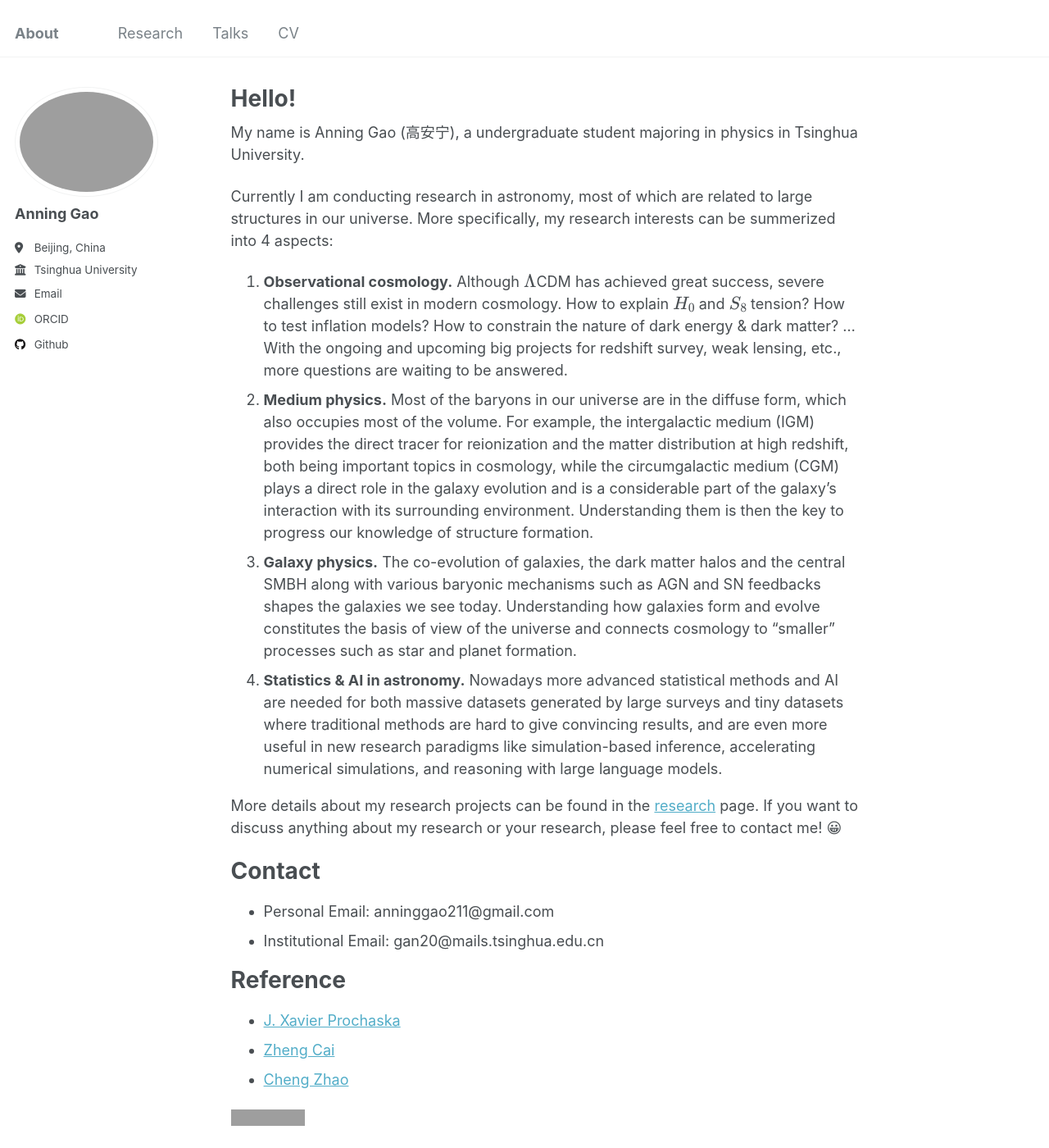
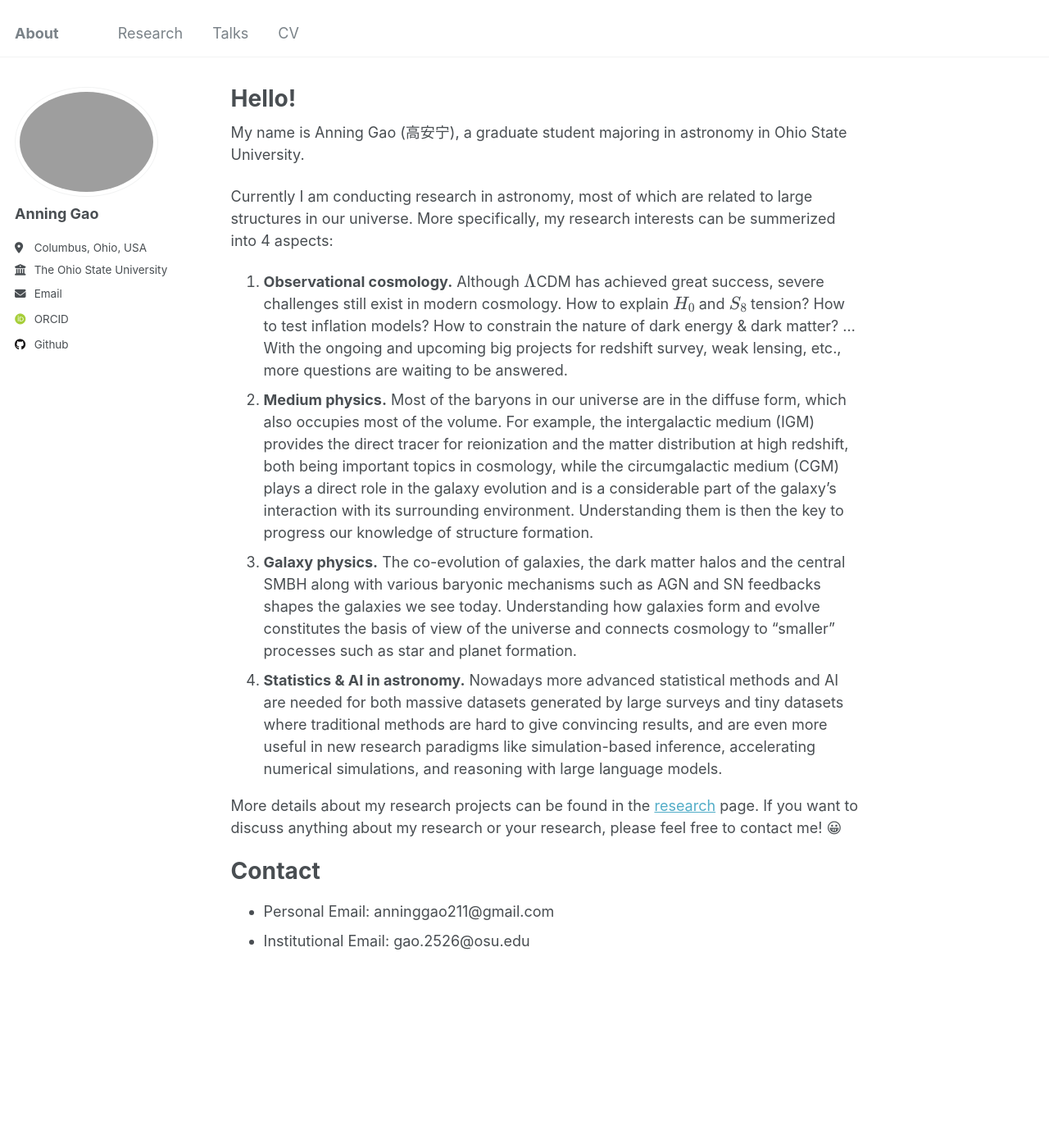
Before and after one commit to AnningGao/AnningGao.github.io, a Jekyll site: the page built from _pages/about.md, in a window 1280 px wide and 1400 px high. Shown: the whole window at 82% size. Built offline with Jekyll 4.4.1, drawn with Linux system fonts in a browser that asks for light colours; some web fonts are replaced; grey boxes are pictures that could not be loaded.

Commit message:
2025 Update

```diff
--- a/_config.yml
+++ b/_config.yml
@@ -25,10 +25,10 @@ author:
   name             : "Anning Gao"
   pronouns         : # example: "she/her"
   bio              : "   " # example: "Undergraduate majoring in physics"
-  location         : "Beijing, China"
-  employer         : "Tsinghua University"
+  location         : "Columbus, Ohio, USA"
+  employer         : "The Ohio State University"
   uri              : # URL
-  email            : "anninggao211@gmail.com"
+  email            : "gao.2526@osu.edu"
 
   # Academic websites
   arxiv            : # URL - Update with the correct link to your profile
--- a/_pages/about.md
+++ b/_pages/about.md
@@ -7,7 +7,7 @@ redirect_from:
   - /about.html
 ---
 
-My name is Anning Gao (高安宁), a undergraduate student majoring in physics in Tsinghua University.
+My name is Anning Gao (高安宁), a graduate student majoring in astronomy in Ohio State University.
 
 Currently I am conducting research in astronomy, most of which are related to large structures in our universe. More specifically, my research interests can be summerized into 4 aspects:
 
@@ -21,12 +21,4 @@ More details about my research projects can be found in the [research](https://a
 # Contact
 
 - Personal Email: anninggao211@gmail.com
-- Institutional Email: gan20@mails.tsinghua.edu.cn
-
-# Reference
-
-- [J. Xavier Prochaska](https://www.astro.ucsc.edu/faculty/index.php?uid=jxp)
-- [Zheng Cai](https://astro.tsinghua.edu.cn/info/1039/1315.htm)
-- [Cheng Zhao](https://astro.tsinghua.edu.cn/info/1039/2497.htm)
-
-[![Hits](https://hits.seeyoufarm.com/api/count/incr/badge.svg?url=https%3A%2F%2Fanninggao.github.io&count_bg=%2379C83D&title_bg=%23555555&icon=&icon_color=%23E7E7E7&title=hits&edge_flat=false)](https://hits.seeyoufarm.com)
+- Institutional Email: gao.2526@osu.edu
```
Also changed, not shown: _pages/cv.md (+3 -1 lines), old/_talks/2023-06-01-PM.md (renamed from _talks/2023-06-01-PM.md), old/_talks/2024-06-03-CSFH.md (renamed from _talks/2024-06-03-CSFH.md), old/_talks/2024-12-25-BAO.md (renamed from _talks/2024-12-25-BAO.md), old/_talks/2024-12-27-Cloudy.md (renamed from _talks/2024-12-27-Cloudy.md), 14 other files.
